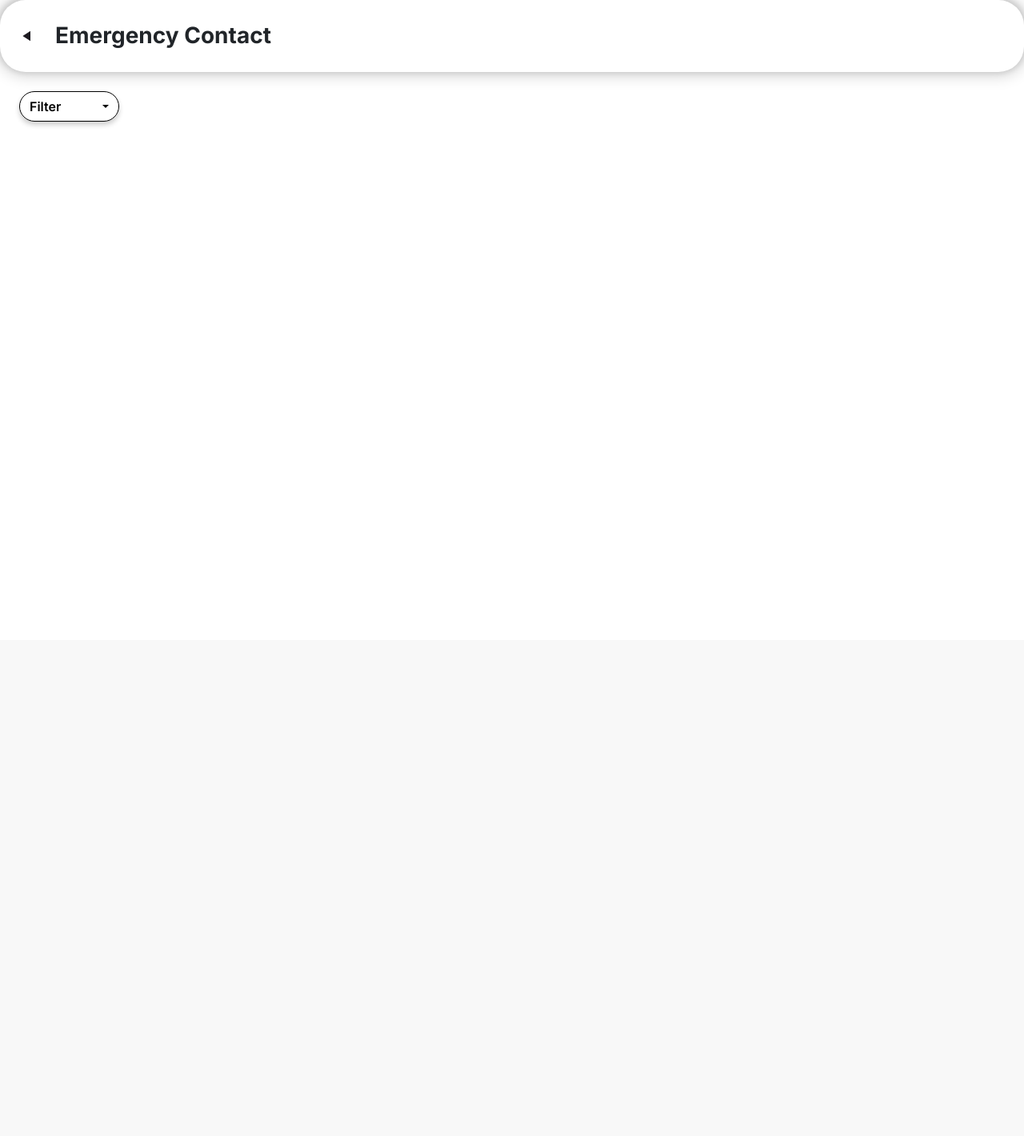
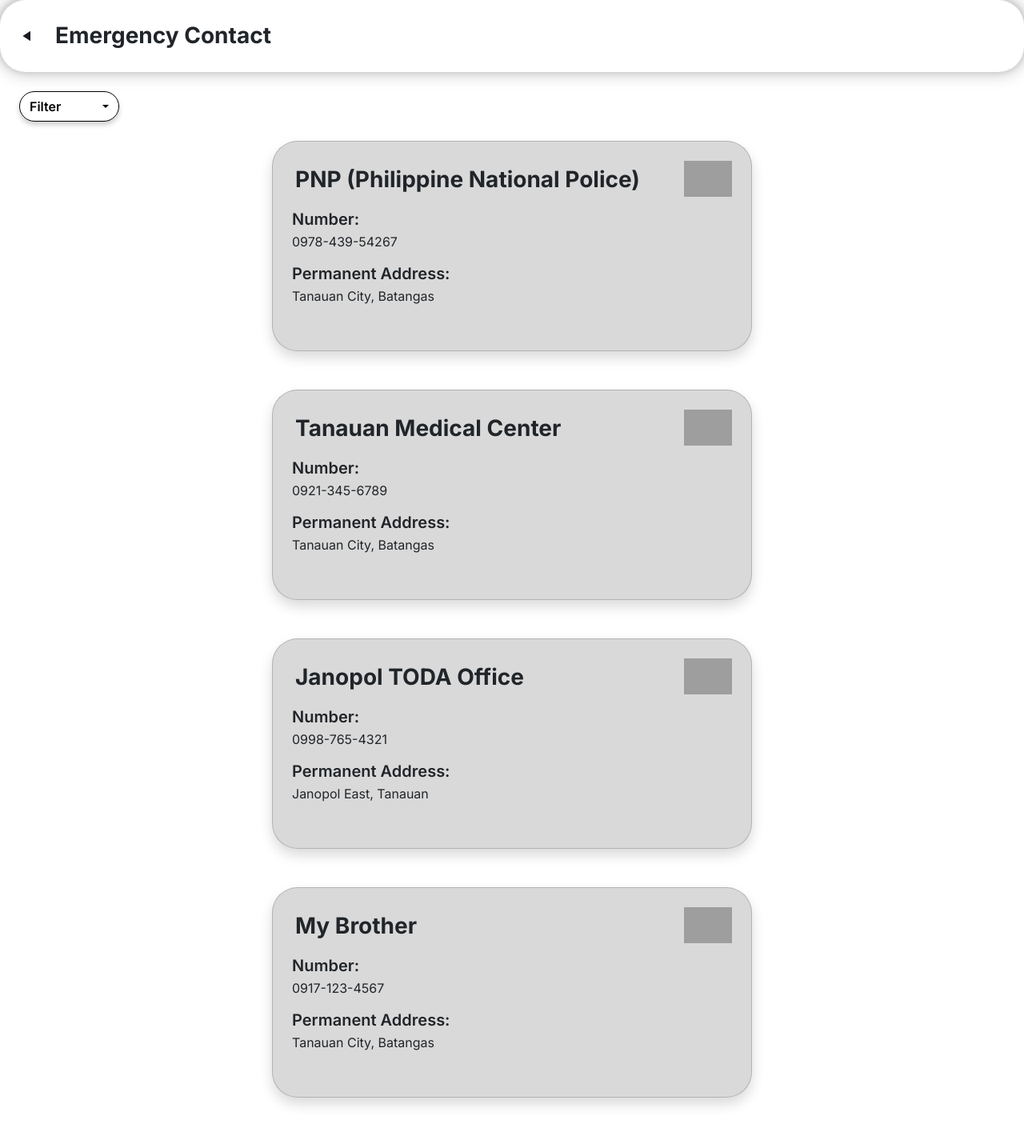
Before and after one commit to TODARescue/TODARescue, a PHP site: page /passenger/emergencyContact.php in a window 1280 px wide. Shown: the whole page at 80% size. Before the commit the page ends 800 px from the top, so only its background shows below. Run offline with PHP 8.4, Linux system fonts and the light colour scheme; some web fonts are replaced; grey boxes are pictures that could not be loaded.

Commit message:
[FE] Emergency contact page - with card layouts #4

```diff
--- a/assets/shared/navbarPassenger.php
+++ b/assets/shared/navbarPassenger.php
@@ -33,7 +33,9 @@
             </div>
             <div class="col text-center" data-icon="users">
                 <div class="nav-button w-100 h-100 p-2 d-flex justify-content-center align-items-center">
-                    <img src="../assets/shared/navbar-icons/users.svg" alt="Users" class="img-fluid" />
+                    <a href="passenger/emergencyContact.php">
+                        <img src="../assets/shared/navbar-icons/users.svg" alt="Users" class="img-fluid" />
+                    </a>
                 </div>
             </div>
             <div class="col text-center" data-icon="circle">
--- a/passenger/emergencyContact.php
+++ b/passenger/emergencyContact.php
@@ -22,7 +22,10 @@
         background-color: transparent;
         color: black;
         box-shadow: 0 4px 6px rgba(0, 0, 0, 0.2);
-
+    }
+    .contact-card {
+        background-color: #D9D9D9;
+        max-width: 600px; margin-left: auto; margin-right: auto;
     }
 
 </style>
@@ -41,34 +44,84 @@
 
         <ul class="dropdown-menu" aria-labelledby="filterButton">
             <li><a class="dropdown-item" href="#" data-type="all">All</a></li>
-            <li><a class="dropdown-item" href="#" data-type="toda">TODA Officers</a></li>
+            <li><a class="dropdown-item" href="#" data-type="toda">TODA Office</a></li>
             <li><a class="dropdown-item" href="#" data-type="police">Police</a></li>
             <li><a class="dropdown-item" href="#" data-type="medical">Medical Services</a></li>
             <li><a class="dropdown-item" href="#" data-type="personal">Personal Contacts</a></li>
         </ul>
     </div>
 
-<script>
-    document.querySelectorAll('.dropdown-item').forEach(item => {
-        item.addEventListener('click', function (e) {
-            e.preventDefault();
-            const selected = this.getAttribute('data-type');
-            filterContactsByType(selected);
-        });
-    });
+<div class="container px-3">
+    <div class="row justify-content-center">
+        <div class="card contact-card col-12 col-md-8 p-4 rounded-5 shadow mb-5" data-type="police">
+            <div class="d-flex justify-content-between align-items-center mb-3">
+                <h3 class="fw-bold mb-0 m-1">PNP (Philippine National Police)</h3>
+                <a href="#">
+                    <img src="../assets/images/call-button.svg" alt="Call Button" class="img-fluid" style="max-width: 60px;" />
+                </a>
+            </div>
+            <div class="mb-2">
+                <h5 class="fw-semibold mb-1">Number:</h5>
+                <p class="mb-2">0978-439-54267</p>
+            </div>
+            <div class="mb-3">
+                <h5 class="fw-semibold mb-1">Permanent Address:</h5>
+                <p>Tanauan City, Batangas</p>
+            </div>
+        </div>
 
-    function filterContactsByType(type) {
-        console.log("Filter applied:", type);
+        <div class="card contact-card col-12 col-md-8 p-4 rounded-5 shadow mb-5" data-type="medical">
+            <div class="d-flex justify-content-between align-items-center mb-3">
+                <h3 class="fw-bold mb-0 m-1">Tanauan Medical Center</h3>
+                <a href="#">
+                    <img src="../assets/images/call-button.svg" alt="Call Button" class="img-fluid" style="max-width: 60px;" />
+                </a>
+            </div>
+            <div class="mb-2">
+                <h5 class="fw-semibold mb-1">Number:</h5>
+                <p class="mb-2">0921-345-6789</p>
+            </div>
+            <div class="mb-3">
+                <h5 class="fw-semibold mb-1">Permanent Address:</h5>
+                <p>Tanauan City, Batangas</p>
+            </div>
+        </div>
 
-        document.querySelectorAll('.contact-card').forEach(card => {
-            card.style.display = 'none';
+        <div class="card contact-card col-12 col-md-8 p-4 rounded-5 shadow mb-5" data-type="toda">
+            <div class="d-flex justify-content-between align-items-center mb-3">
+                <h3 class="fw-bold mb-0 m-1">Janopol TODA Office</h3>
+                <a href="#">
+                    <img src="../assets/images/call-button.svg" alt="Call Button" class="img-fluid" style="max-width: 60px;" />
+                </a>
+            </div>
+            <div class="mb-2">
+                <h5 class="fw-semibold mb-1">Number:</h5>
+                <p class="mb-2">0998-765-4321</p>
+            </div>
+            <div class="mb-3">
+                <h5 class="fw-semibold mb-1">Permanent Address:</h5>
+                <p>Janopol East, Tanauan</p>
+            </div>
+        </div>
 
-            if (type === 'all' || card.getAttribute('data-type') === type) {
-                card.style.display = 'block';
-            }
-        });
-    }
-</script>
+        <div class="card contact-card col-12 col-md-8 p-4 rounded-5 shadow mb-5" data-type="personal">
+            <div class="d-flex justify-content-between align-items-center mb-3">
+                <h3 class="fw-bold mb-0 m-1">My Brother</h3>
+                <a href="#">
+                    <img src="../assets/images/call-button.svg" alt="Call Button" class="img-fluid" style="max-width: 60px;" />
+                </a>
+            </div>
+            <div class="mb-2">
+                <h5 class="fw-semibold mb-1">Number:</h5>
+                <p class="mb-2">0917-123-4567</p>
+            </div>
+            <div class="mb-3">
+                <h5 class="fw-semibold mb-1">Permanent Address:</h5>
+                <p>Tanauan City, Batangas</p>
+            </div>
+        </div>
+    </div>
+</div>
 
     <script src="https://cdn.jsdelivr.net/npm/bootstrap@5.3.6/dist/js/bootstrap.bundle.min.js"
         integrity="sha384-j1CDi7MgGQ12Z7Qab0qlWQ/Qqz24Gc6BM0thvEMVjHnfYGF0rmFCozFSxQBxwHKO"
```
Also changed, not shown: assets/images/call-button.svg (added).
